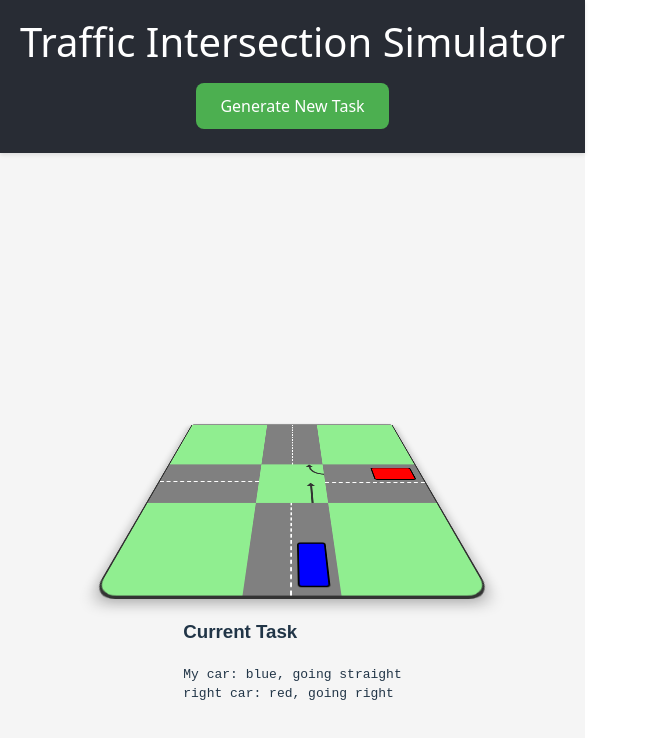
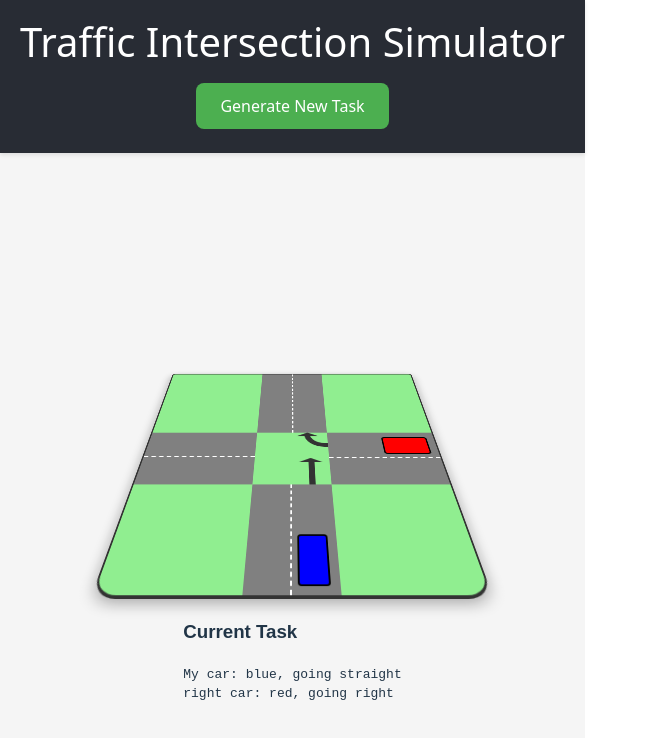
Before and after one commit to SimeonRolev/listovki, a React (Vite) app: page / in a window 1280 px wide. Shown: the top 738 px of the page, without its empty margins (0-648 px from the left). Built offline with nearby package versions, Linux system fonts and the light colour scheme.

Commit message:
Thicken the arrows

```diff
--- a/src/components/Crossroads.css
+++ b/src/components/Crossroads.css
@@ -15,7 +15,7 @@
 
     /* Create a perspective view for the crossroads */
     /* perspective: 800px; */
-    transform: perspective(200px) rotateX(30deg);
+    transform: perspective(200px) rotateX(20deg);
     transform-origin: bottom center;
     overflow: hidden;
     box-shadow: 0 5px 15px rgba(0,0,0,0.3);
@@ -86,14 +86,15 @@
     width: 50px;
     height: 50px;
     bottom: -50px;
+    z-index: 1;
 }
 
 .arrow-left::before {
     content: '';
     position: absolute;
     width: 20px;
-    height: 20px;
-    border: 3px solid #333;
+    height: 25px;
+    border: 8px solid #333;
     border-right: none;
     border-top: none;
     border-radius: 0 0 0 40px;
@@ -107,10 +108,10 @@
     width: 0;
     height: 0;
     border-left: 8px solid #333;
-    border-top: 6px solid transparent;
-    border-bottom: 6px solid transparent;
+    border-top: 16px solid transparent;
+    border-bottom: 16px solid transparent;
     right: 0;
-    bottom: 22px;
+    bottom: 6px;
 }
 
 .arrow-straight::before {
@@ -118,7 +119,7 @@
     position: absolute;
     width: 20px;
     height: 40px;
-    border-left: 3px solid #333;
+    border-left: 8px solid #333;
     border-radius: 0;
     top: 0;
     left: 20px;
@@ -130,9 +131,9 @@
     width: 0;
     height: 0;
     border-left: 8px solid #333;
-    border-top: 6px solid transparent;
-    border-bottom: 6px solid transparent;
-    right: 24px;
-    bottom: 0px;
+    border-top: 16px solid transparent;
+    border-bottom: 16px solid transparent;
+    right: 21px;
+    bottom: -10px;
     transform: rotate(90deg);
 }
```
